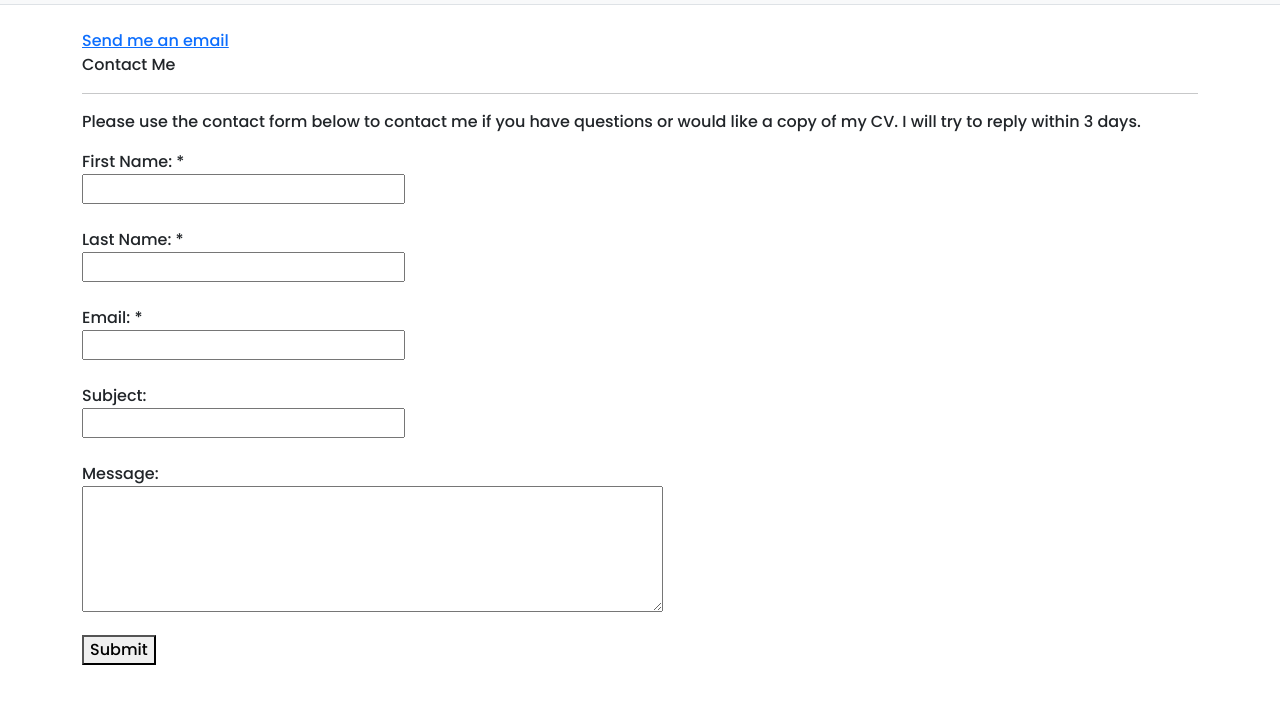
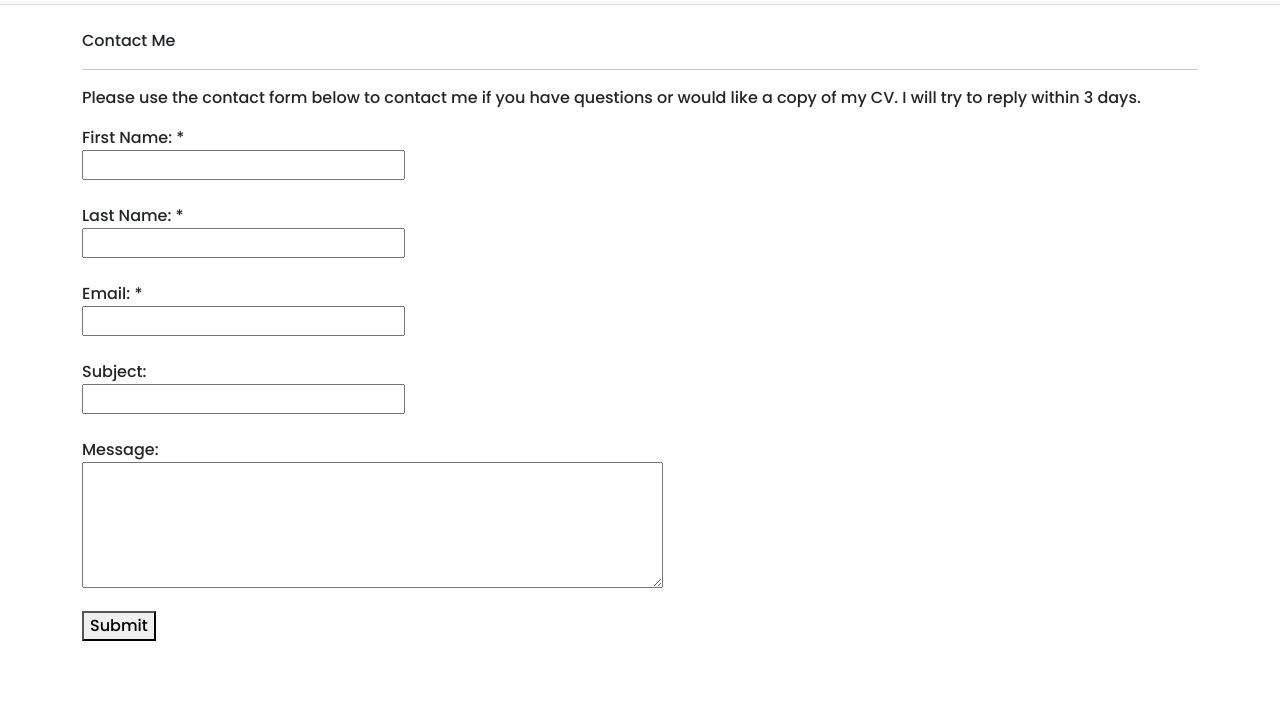
Before and after one commit to MarciaPratas2000/Portfolio-project, a website: page contact.html in a window 1280 px wide. Shown: the part 76-800 px from the top of the page. Drawn offline with nearby package versions, Linux system fonts and the light colour scheme.

Commit message:
Update contact.html

```diff
--- a/contact.html
+++ b/contact.html
@@ -48,9 +48,7 @@
     <div class="container">
         <div class="TextBlock">
             <br>
-            <div>
-                <a href="mailto:marcia.pratas.2000@gmail.com">Send me an email</a>
-            </div>
+
             <div class="heading_text">Contact Me</div>
             <hr>
             <p>Please use the contact form below to contact me if you have questions or would like a copy of my CV. I will try to reply within 3 days.</p>
```
